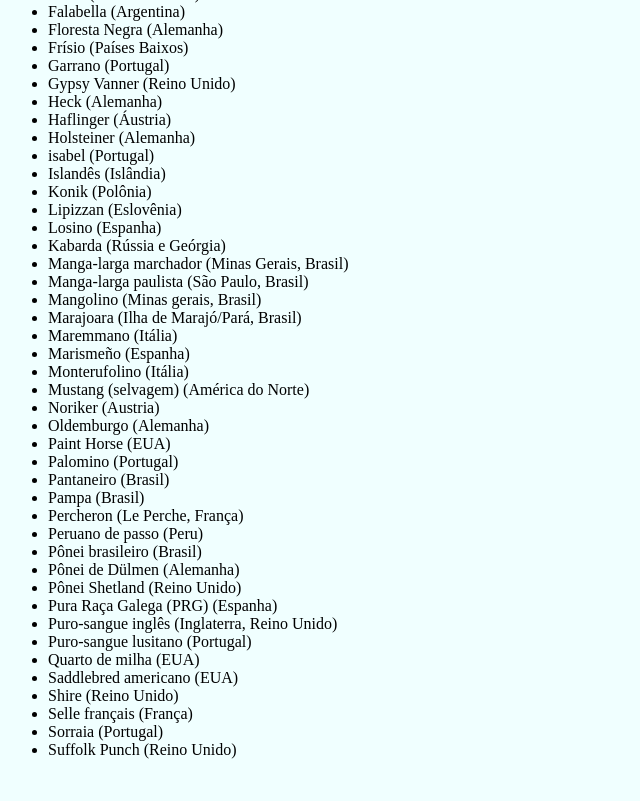
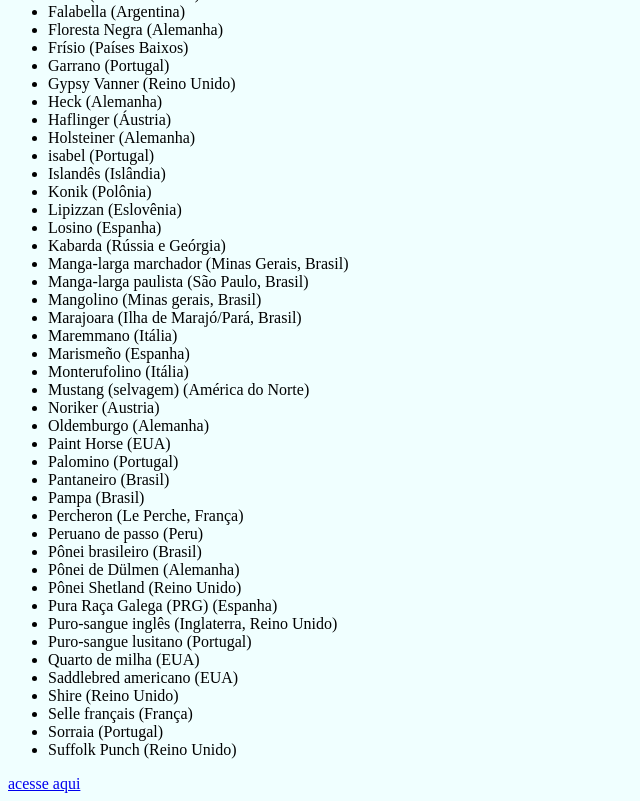
Before and after one commit to camilideh/pensamentoCOMPUTACIONAL1B, a plain HTML site: page produtos.html in a window 1280 px wide. Shown: the part 2528-3329 px from the top of the page, without its empty margins (0-640 px from the left). Before the commit the page ends 3303 px from the top, so only its background shows below. Drawn offline with Linux system fonts and the light colour scheme.

Commit message:
Update produtos.html

```diff
--- a/produtos.html
+++ b/produtos.html
@@ -120,6 +120,6 @@
 			<li>Sorraia (Portugal)</li>
 			<li>Suffolk Punch (Reino Unido)</li>
 		</ul>
-		<a href="index.html> acesse aqui</a>
+		<a href="index.html"> acesse aqui</a>
 	</body>
 </html>
```
